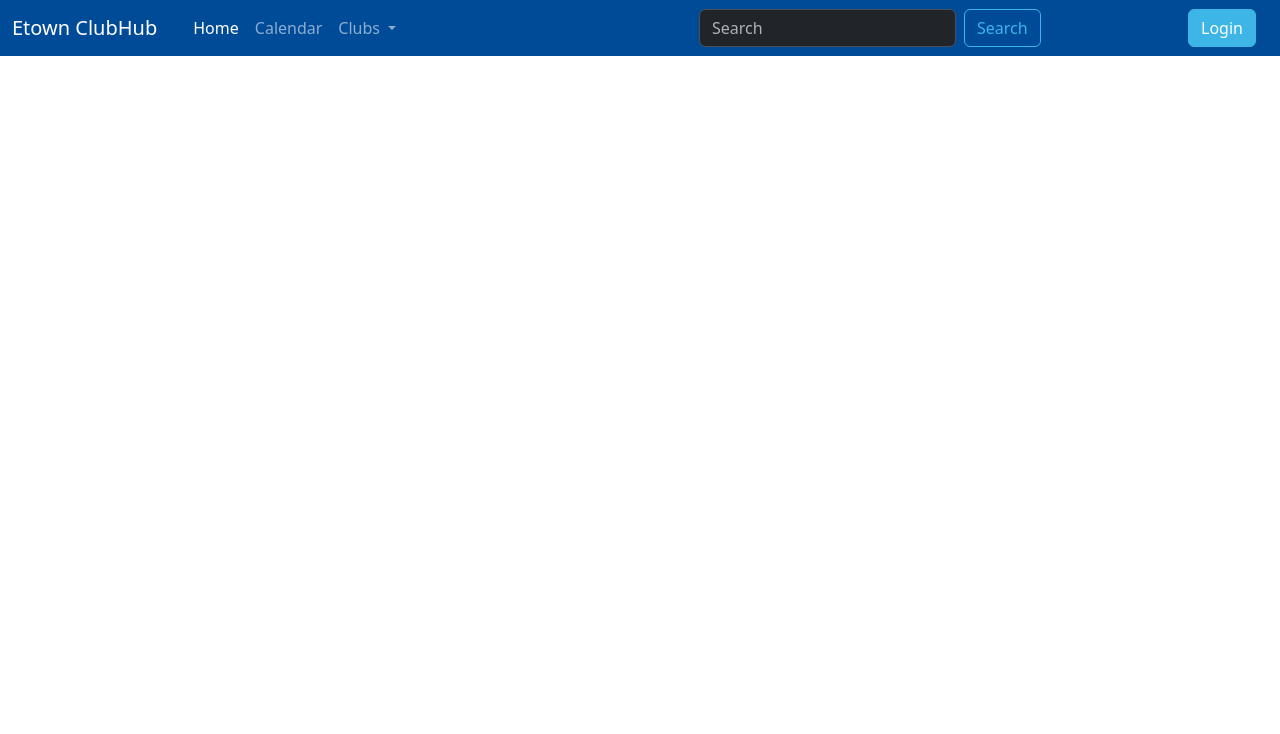
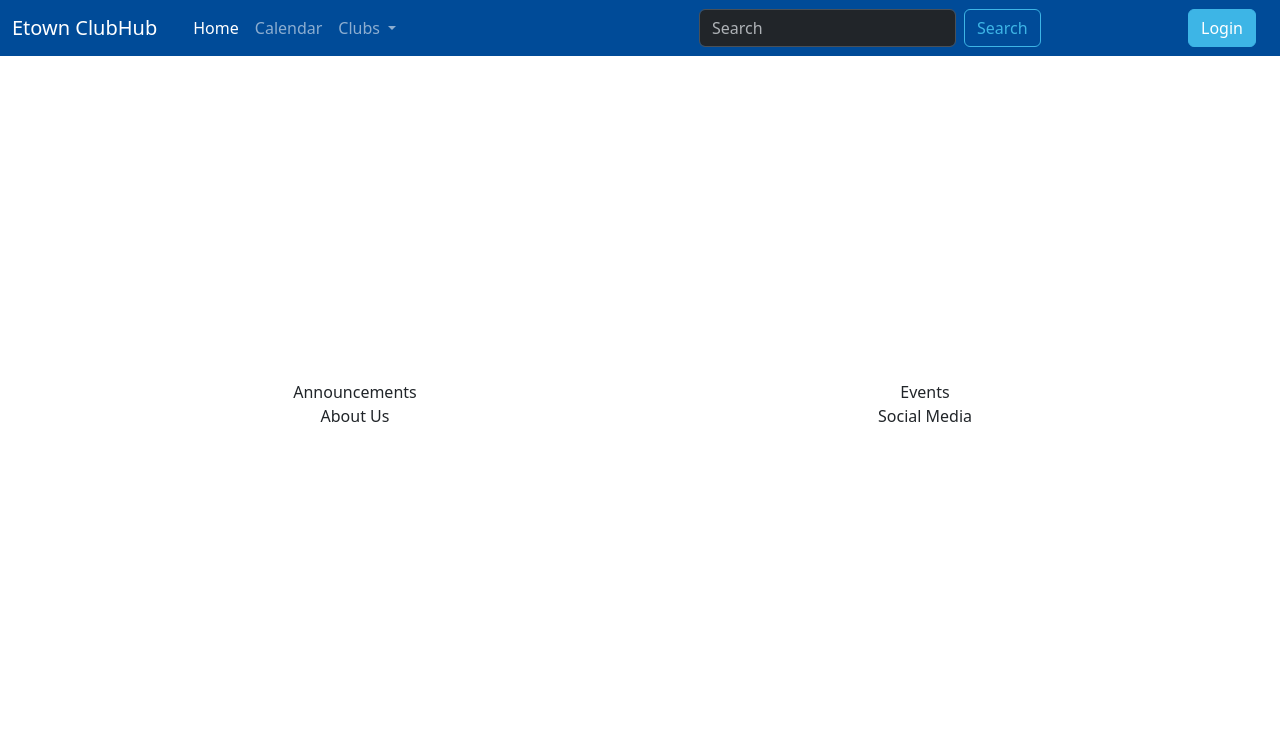
Before and after one commit to Etown-CS310/club_hub, a plain HTML site: page pages/clubs.html in a window 1280 px wide. Shown: the top 734 px of the page. Drawn offline with nearby package versions, Linux system fonts and the light colour scheme.

Commit message:
Update clubs.html

```diff
--- a/pages/clubs.html
+++ b/pages/clubs.html
@@ -19,6 +19,14 @@
 
     <main>
 
+      <div class="container text-center">
+        <div class="row row-cols-2">
+          <div class="col">Announcements</div>
+          <div class="col">Events</div>
+          <div class="col">About Us</div>
+          <div class="col">Social Media</div>
+        </div>
+      </div>
     </main>
 
     <footer id="footer"></footer>
```
